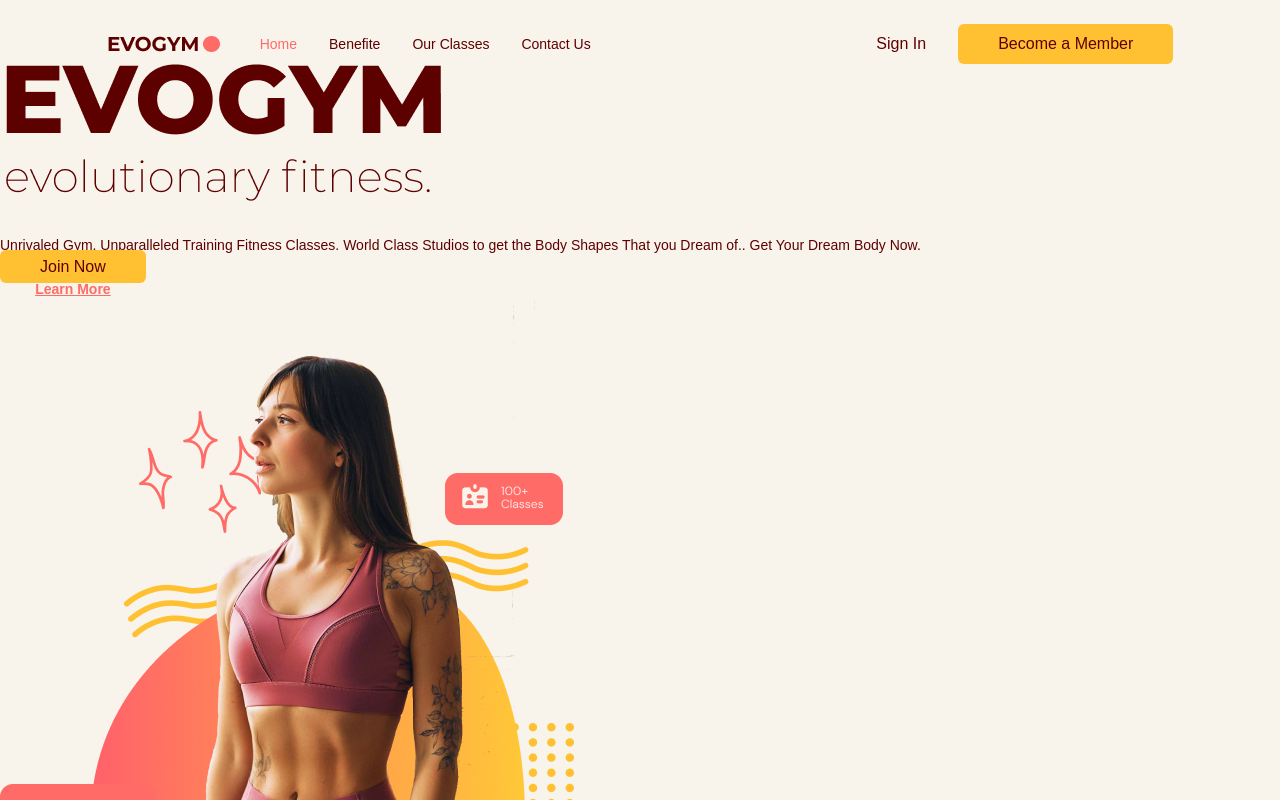
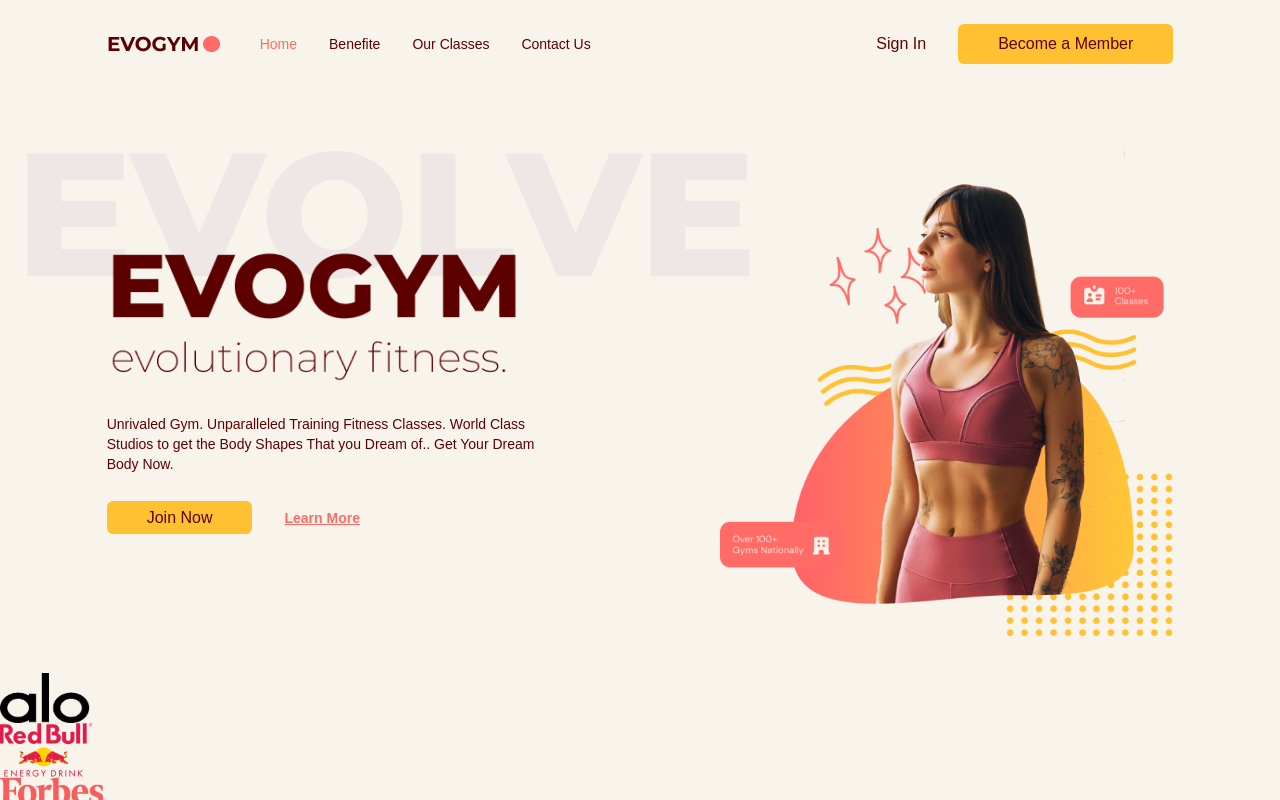
Before and after one commit to SaraMecinovic1/gym-website, a React (Vite) app: page / in a window 1280 px wide. Shown: the top 800 px of the page. Built offline with nearby package versions, Linux system fonts and the light colour scheme.

Commit message:
finished home section without sponsors line

```diff
--- a/src/scenes/home/index.tsx
+++ b/src/scenes/home/index.tsx
@@ -7,7 +7,7 @@
 import SponsorRedBull from "@/assets/SponsorRedBull.png";
 import SponsorForbes from "@/assets/SponsorForbes.png";
 import SponsorFortune from "@/assets/SponsorFortune.png";
-import AloYoga from "@/assets/AloYoga.png"
+import AloYoga from "@/assets/AloYoga.png";
 
 type Props = {
   setSelectedPage: (value: Page) => void;
@@ -19,29 +19,29 @@
   return (
     <section id="home" className="gap-16 bg-gray-20 py-10 md:h-full md:pb-0">
       {/* IMAGE AND MAIN HEADER */}
-
-      <div>
+      <div className="md:flex  mx-auto w-5/6  items-center justify-center md:h-5/6">
         {/* MAIN HEADER */}
-        <div>
+        <div className="z-10 mt-32 md:basis-3/5">
           {/* HEADINGS */}
-          <div>
-            <div>
-              <div>
+          <div className="md:-mt-20">
+            <div className="relative">
+              <div className="before:absolute before:-top-20 before:-left-20 before:z-[-1] md:before:content-evolvetext">
                 <img src={HomePageText} alt="home-page-text" />
               </div>
             </div>
-            <p className="mt-8 text-sm">
+            <p className="mt-8 text-sm ">
               Unrivaled Gym. Unparalleled Training Fitness Classes. World Class
               Studios to get the Body Shapes That you Dream of.. Get Your Dream
               Body Now.
             </p>
           </div>
           {/* ACTIONS */}
-          <div>
+          <div className="mt-8 flex items-center gap-8  ">
             <button>
               <ActionButton setSelectedPage={setSelectedPage}>
                 Join Now
               </ActionButton>
+            </button>
             <AnchorLink
               className="text-sm font-bold text-primary-500 underline hover:text-secondary-500"
               onClick={() => setSelectedPage(Page.ContactUs)}
@@ -49,12 +49,11 @@
             >
               <p>Learn More</p>
             </AnchorLink>
-            </button>
           </div>
         </div>
 
         {/* IMAGE */}
-        <div>
+        <div className="flex basis-3/5 justify-center md:z-10  md:ml-40 md:mt-16 md:justify-items-center">
           <img src={HomePageGrafic} alt="home-pageGraphic" />
         </div>
       </div>
@@ -63,7 +62,11 @@
         <div>
           <div>
             <div>
-              <img src={AloYoga} alt="fortune-sponsor" />
+              <img
+                className="w-[90px] h-[50px]"
+                src={AloYoga}
+                alt="fortune-sponsor"
+              />
               <img src={SponsorRedBull} alt="redbull-sponsor" />
               <img src={SponsorForbes} alt="forbes-sponsor" />
               <img src={SponsorFortune} alt="fortune-sponsor" />
```
Lines whose indentation alone changed are shown as unchanged.
